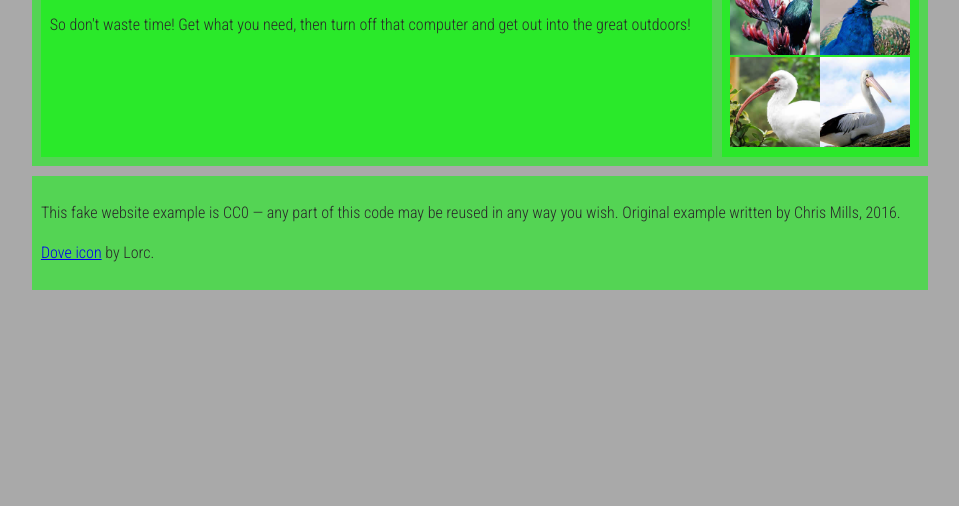
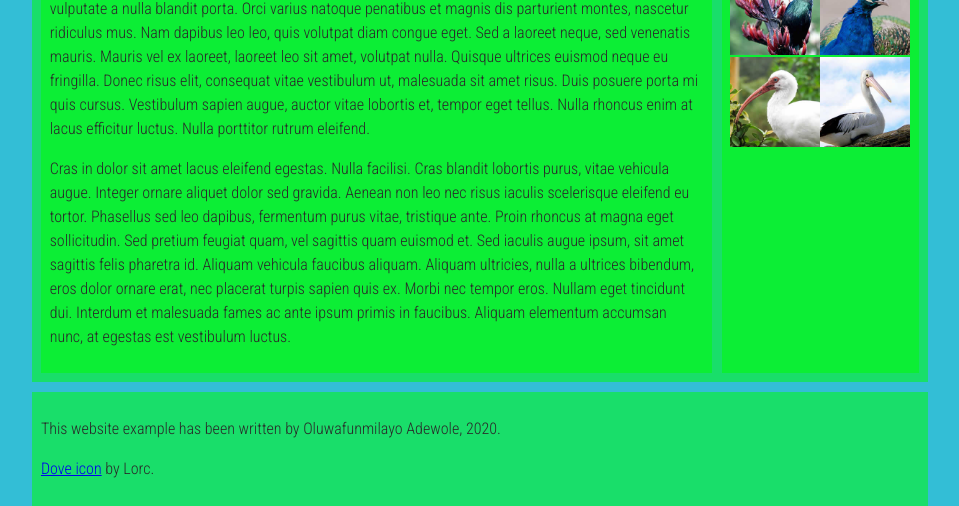
Before and after one commit to oadewole/oadewole.github.io, a plain HTML site: page inst377-labs/lab_3/index.html in a window 1280 px wide. Shown: the part 386-892 px from the top of the page, without its empty margins (160-1119 px from the left). Before the commit the page ends 800 px from the top, so only its background shows below. Drawn offline with Linux system fonts and the light colour scheme.

Commit message:
Updated header, footer, and main text

```diff
--- a/inst377-labs/lab_3/index.html
+++ b/inst377-labs/lab_3/index.html
@@ -8,7 +8,7 @@
       rel="stylesheet"
     />
 
-    <link href="style.css" rel="stylesheet">
+    <link href="style.css" rel="stylesheet" />
 
     <!--[if lt IE 9]>
       <script src="//html5shiv.googlecode.com/svn/trunk/html5.js"></script>
@@ -18,7 +18,8 @@
   <body>
     <!-- The contents of this lab are from the Mozilla Developer's Network -->
     <header>
-      <h1>Birdwatching</h1> <!-- change this -->
+      <h1>Layo Adewole</h1>
+      <!-- change this -->
       <img src="dove.png" alt="a simple dove logo" />
 
       <nav>
@@ -37,17 +38,37 @@
         <h2>Welcome</h2>
 
         <p>
-          Welcome to our fake birdwatching site. If this were a real site, it
-          would be the ideal place to come to learn more about birdwatching,
-          whether you are a beginner looking to learn how to get into birding,
-          or an expert wanting to share ideas, tips, and photos with other
-          like-minded people.
+          Lorem ipsum dolor sit amet, consectetur adipiscing elit. Mauris quis
+          rutrum eros. Suspendisse convallis tincidunt nibh, at malesuada nibh.
+          Integer commodo commodo lectus id sagittis. Nulla tellus lorem,
+          hendrerit in odio ut, volutpat ullamcorper odio. Nunc a nisl eu nulla
+          elementum volutpat. Curabitur vulputate a nulla blandit porta. Orci
+          varius natoque penatibus et magnis dis parturient montes, nascetur
+          ridiculus mus. Nam dapibus leo leo, quis volutpat diam congue eget.
+          Sed a laoreet neque, sed venenatis mauris. Mauris vel ex laoreet,
+          laoreet leo sit amet, volutpat nulla. Quisque ultrices euismod neque
+          eu fringilla. Donec risus elit, consequat vitae vestibulum ut,
+          malesuada sit amet risus. Duis posuere porta mi quis cursus.
+          Vestibulum sapien augue, auctor vitae lobortis et, tempor eget tellus.
+          Nulla rhoncus enim at lacus efficitur luctus. Nulla porttitor rutrum
+          eleifend.
         </p>
 
         <p>
-          So don't waste time! Get what you need, then turn off that computer
-          and get out into the great outdoors!
+          Cras in dolor sit amet lacus eleifend egestas. Nulla facilisi. Cras
+          blandit lobortis purus, vitae vehicula augue. Integer ornare aliquet
+          dolor sed gravida. Aenean non leo nec risus iaculis scelerisque
+          eleifend eu tortor. Phasellus sed leo dapibus, fermentum purus vitae,
+          tristique ante. Proin rhoncus at magna eget sollicitudin. Sed pretium
+          feugiat quam, vel sagittis quam euismod et. Sed iaculis augue ipsum,
+          sit amet sagittis felis pharetra id. Aliquam vehicula faucibus
+          aliquam. Aliquam ultricies, nulla a ultrices bibendum, eros dolor
+          ornare erat, nec placerat turpis sapien quis ex. Morbi nec tempor
+          eros. Nullam eget tincidunt dui. Interdum et malesuada fames ac ante
+          ipsum primis in faucibus. Aliquam elementum accumsan nunc, at egestas
+          est vestibulum luctus.
         </p>
+
       </article>
 
       <aside>
@@ -78,8 +99,7 @@
 
     <footer>
       <p>
-        This fake website example is CC0 — any part of this code may be reused
-        in any way you wish. Original example written by Chris Mills, 2016.
+        This website example has been written by Oluwafunmilayo Adewole, 2020.
       </p>
 
       <p>
@@ -87,6 +107,5 @@
         by Lorc.
       </p>
     </footer>
-
   </body>
 </html>
--- a/inst377-labs/lab_3/style.css
+++ b/inst377-labs/lab_3/style.css
@@ -7,7 +7,7 @@ html, body {
 
 html {
   font-size: 10px;
-  background-color: #a9a9a9;
+  background-color: #33BED6;
 }
 
 body {
```
